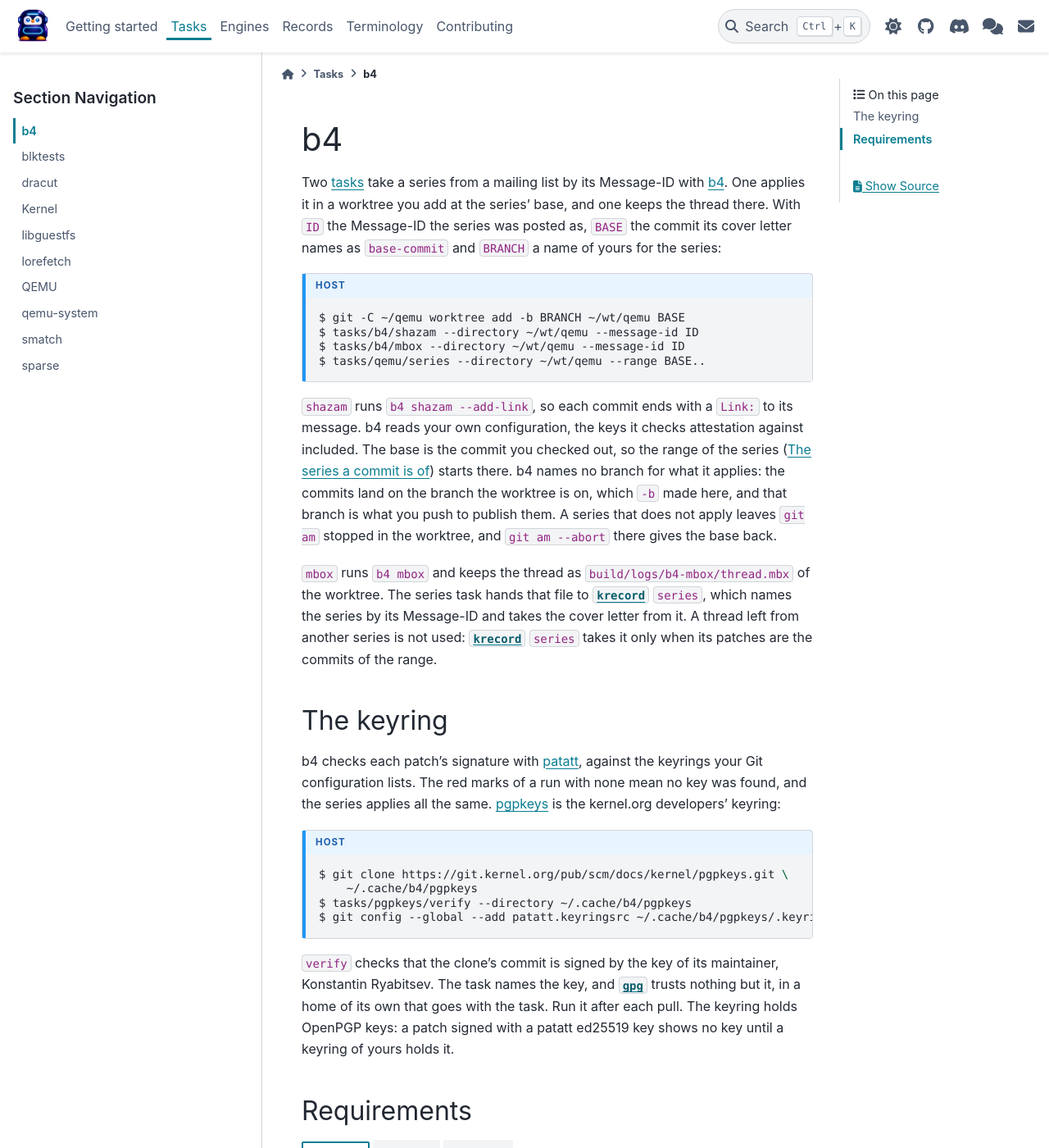
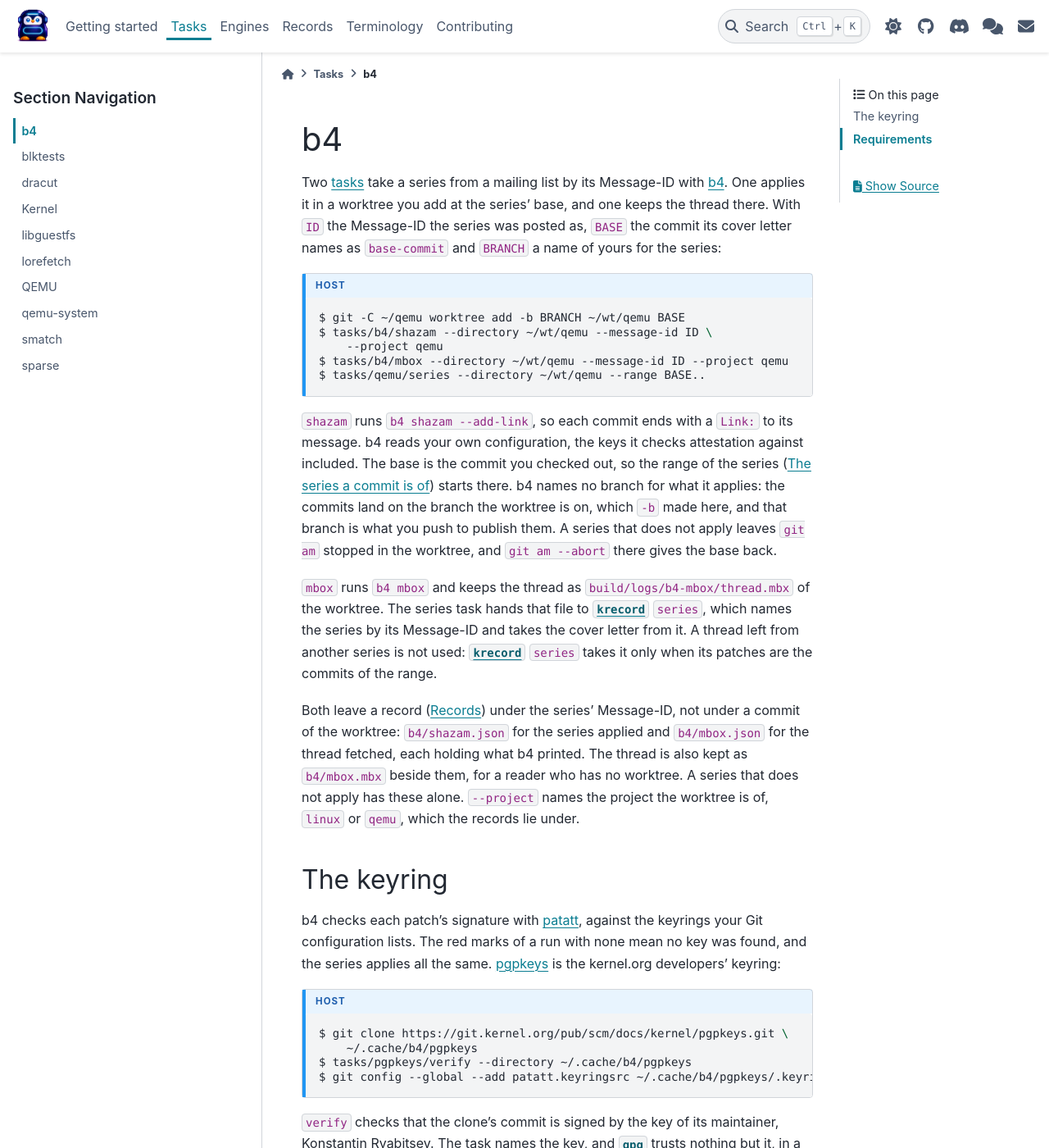
Before and after one commit to linux-kdevops/kdevops-ng, a Sphinx documentation site: the page built from docs/tasks/b4.rst, in a window 1280 px wide and 1400 px high. Shown: the whole window at 82% size. Built offline with Sphinx 7.4.7 and the PyData theme 0.15.4, drawn with Linux system fonts in a browser that asks for light colours.

Commit message:
b4: record the thread fetched and the series applied
A series had no record until a tool ran on its commits, so one that
was fetched and never applied, or did not apply, left no trace. Both
tasks file under the series' Message-ID, and take the project, since
a QEMU series' records lie under qemu.

Signed-off-by: Daniel Gomez <da.gomez@kernel.org>

```diff
--- a/docs/records.rst
+++ b/docs/records.rst
@@ -62,6 +62,11 @@ build:
        └── xfs-filesystem/x86_64/gcc/ the profiles merge_config merged
            ├── config                 its .config
            └── merge_config.sh.json   tasks/kernel/merge_config
+
+A series taken from a mailing list has records of its own, under its
+Message-ID and not under a commit (:doc:`/tasks/b4`):
+``linux/<message-id>/b4/shazam.json``, ``b4/mbox.json`` and the thread as
+``b4/mbox.mbx``.
 
 A QEMU commit has no build below it: ``qemu/<commit>/configure.json`` and
 ``qemu/<commit>/make/all.json``.
--- a/docs/tasks/b4.rst
+++ b/docs/tasks/b4.rst
@@ -16,8 +16,9 @@ series:
    :class: cmd-host
 
    $ git -C ~/qemu worktree add -b BRANCH ~/wt/qemu BASE
-   $ tasks/b4/shazam --directory ~/wt/qemu --message-id ID
-   $ tasks/b4/mbox --directory ~/wt/qemu --message-id ID
+   $ tasks/b4/shazam --directory ~/wt/qemu --message-id ID \
+       --project qemu
+   $ tasks/b4/mbox --directory ~/wt/qemu --message-id ID --project qemu
    $ tasks/qemu/series --directory ~/wt/qemu --range BASE..
 
 :src:`shazam <tasks/b4/shazam>` runs ``b4 shazam --add-link``, so each
@@ -36,6 +37,14 @@ that file to :cmd:`krecord` ``series``, which names the series by its
 Message-ID and takes the cover letter from it. A thread left from
 another series is not used: :cmd:`krecord` ``series`` takes it only when
 its patches are the commits of the range.
+
+Both leave a record (:doc:`/records`) under the series' Message-ID, not
+under a commit of the worktree: ``b4/shazam.json`` for the series applied
+and ``b4/mbox.json`` for the thread fetched, each holding what b4
+printed. The thread is also kept as ``b4/mbox.mbx`` beside them, for a
+reader who has no worktree. A series that does not apply has these
+alone. ``--project`` names the project the worktree is of, ``linux``
+or ``qemu``, which the records lie under.
 
 The keyring
 ===========
```
Also changed, not shown: 2 other files.
